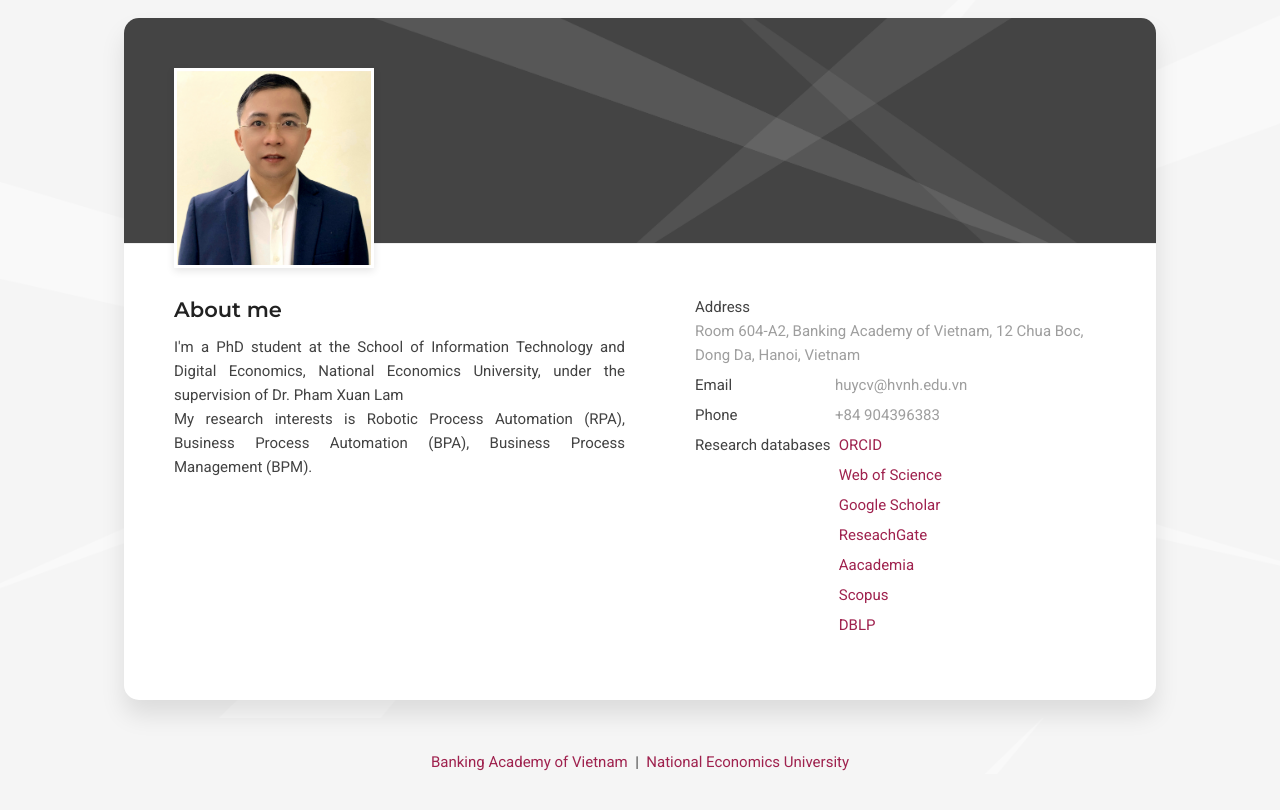
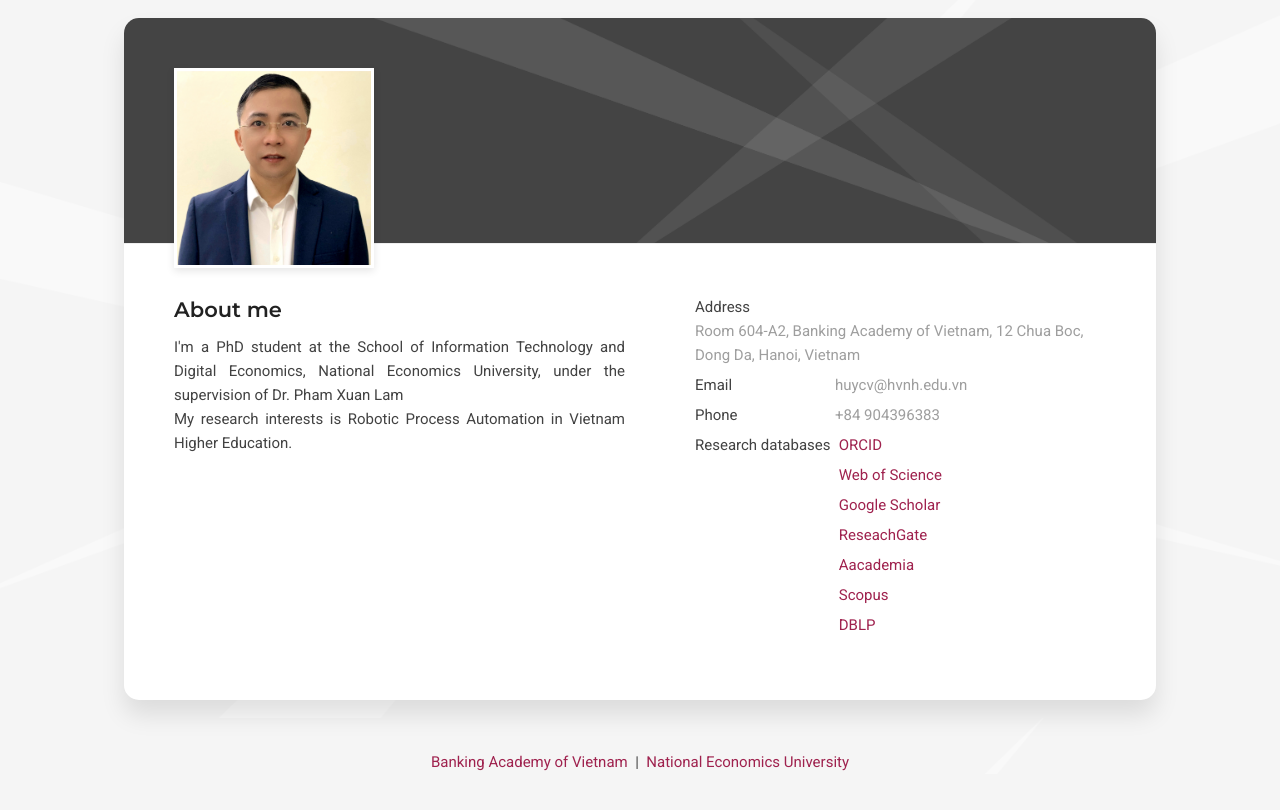
Before and after one commit to huychuvan/huychuvan.github.io, a plain HTML site: page index.html in a window 1280 px wide. Shown: the part 82-892 px from the top of the page. After the commit the page ends 856 px from the top, so only its background shows below. Drawn offline with Linux system fonts and the light colour scheme.

Commit message:
Update index.html

```diff
--- a/index.html
+++ b/index.html
@@ -74,7 +74,7 @@
                     <div class="block-title">
                       <h3>About me</h3>
                     </div>
-                    <p class="jusTifyy">I'm a PhD student at the School of Information Technology and Digital Economics, National Economics University, under the supervision of Dr. Pham Xuan Lam <br>My research interests is Robotic Process Automation (RPA), Business Process Automation (BPA), Business Process Management (BPM).</p>
+                    <p class="jusTifyy">I'm a PhD student at the School of Information Technology and Digital Economics, National Economics University, under the supervision of Dr. Pham Xuan Lam <br>My research interests is Robotic Process Automation in Vietnam Higher Education.</p>
                   </div>
                 </div>
                 <div class="col-sm-6 col-md-6 col-lg-6">
@@ -300,8 +300,7 @@
                           <h4 class="item-title">Ph.D. in Management Information Systems</h4>
                           <span class="item-period">October 2022 - Present</span>
                           <span class="item-small">School of Information Technology and Digital Economics, National Economics University</span>
-                          <p class="item-description jusTifyy"> <b>Topic:</b> Robotic Process Automation in Vietnam Higher Education
-                          </p>
+                          <p class="item-description jusTifyy"> <b>Topic:</b> Robotic Process Automation in Vietnam Higher Education</p>
                           <span class="item-supervisor">Supervisor:</span>
                           <span class="item-smallNB">Dr. Pham Xuan Lam</span>
                         </div>
```
